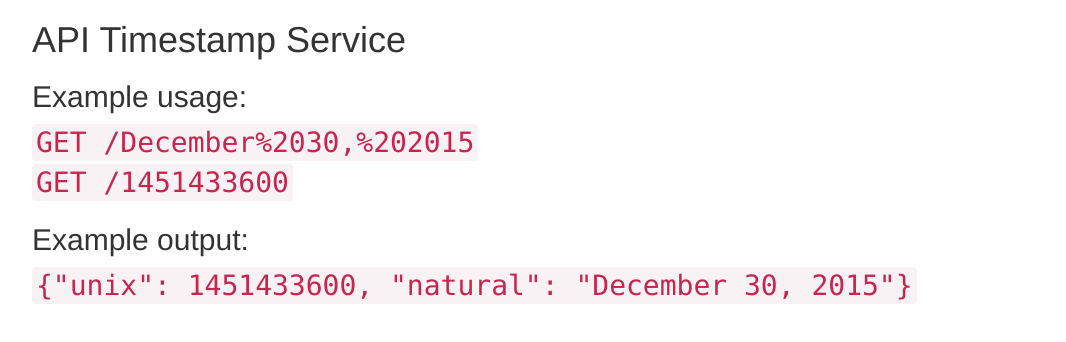
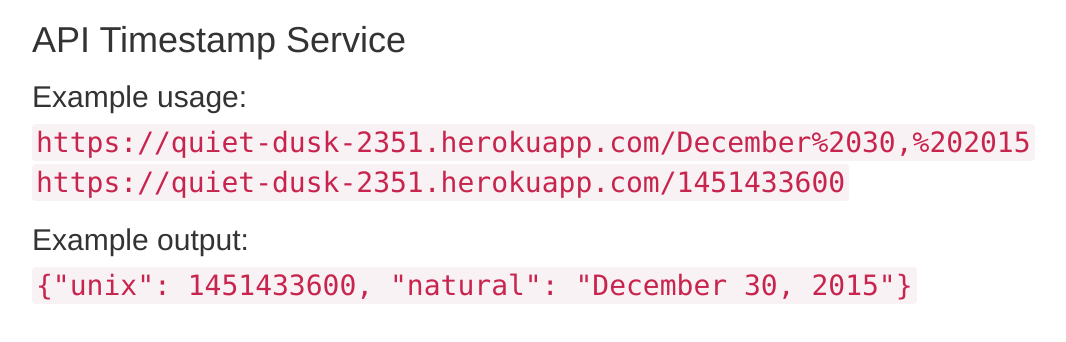
Before and after one commit to cmdaniels/timestamp-service, a website: page index.html in a window 1280 px wide. Shown: the whole page, without its empty margins (38-1104 px from the left). Drawn offline with nearby package versions, Linux system fonts and the light colour scheme.

Commit message:
Update README.md

```diff
--- a/index.html
+++ b/index.html
@@ -15,8 +15,8 @@
     <div class="container">
       <h1>API Timestamp Service</h1>
       <h2>Example usage:</h2>
-      <code>GET /December%2030,%202015</code><br>
-      <code>GET /1451433600</code>
+      <code>https://quiet-dusk-2351.herokuapp.com/December%2030,%202015</code><br>
+      <code>https://quiet-dusk-2351.herokuapp.com/1451433600</code>
       <h2>Example output:</h2>
       <code>{"unix": 1451433600, "natural": "December 30, 2015"}</code>
     </div>
```
Also changed, not shown: README.md.
